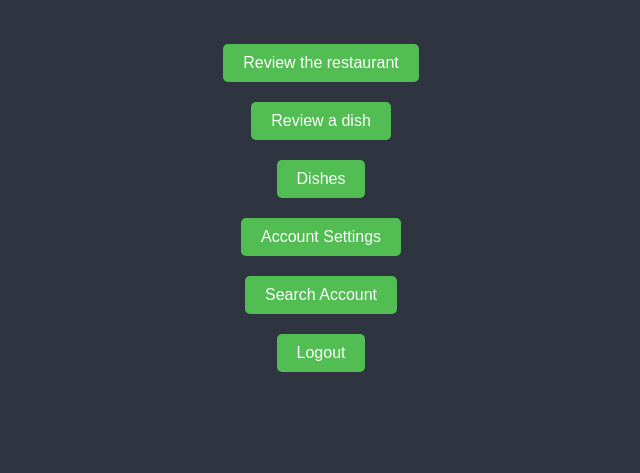
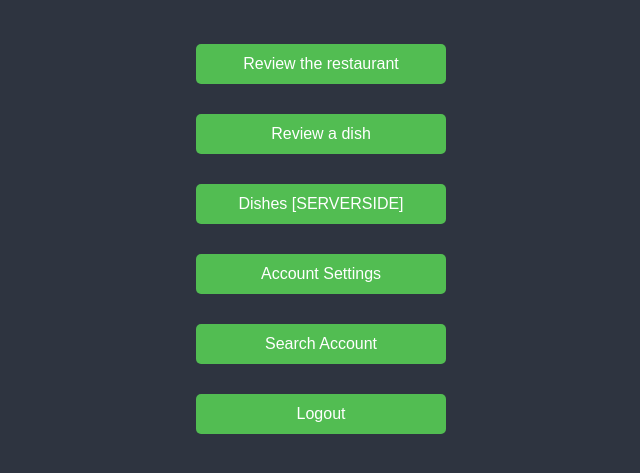
Before and after one commit to Amienzz/IT-PROG-Silly-Group, a PHP site: page /MAIN_page.php in a window 1280 px wide. Shown: the part 56-529 px from the top of the page, without its empty margins (319-959 px from the left). Run offline with PHP 8.4, Linux system fonts and the light colour scheme; the visitor is signed in with stand-in values (Sample User, id 1); data that the repository does not hold is empty.

Commit message:
Added Changes to MAIN_page and specific FUNC files for testing.

```diff
--- a/MAIN_page.php
+++ b/MAIN_page.php
@@ -42,20 +42,44 @@ $bio = $P->getBio();*/
     </p>
 </div>-->
 
-<!--Main page div-->
+<style>
+    .mainstyle {
+        width: 250px;
+        height: 40px;
+        padding: 10px;
+        font-size: 16px;
+        margin-bottom: 10px;
+        cursor: pointer;
+        border: none;
+        background-color: #52bd52; /
+        color: #fff;
+        border-radius: 5px;
+    }
+    .mainstyle:hover {
+        background-color: #3c6444;
+    }
+
+    .button-container {
+        display: flex;
+        justify-content: center; /* Center horizontally */
+        align-items: center; /* Center vertically */
+    }
+</style>
+
+<!-- Main page div -->
 <div id="mainpage">
     <main>
-        <!--User account functions-->
-        <button onclick="toggle(review_restaurant); toggle(mainpage)">Review the restaurant</button><br>
-        <button onclick="toggle(review_dish); toggle(mainpage)">Review a dish</button><br>
+        <!-- User account functions -->
+        <button class="mainstyle" onclick="toggle(review_restaurant); toggle(mainpage)">Review the restaurant</button><br>
+        <button class="mainstyle" onclick="toggle(review_dish); toggle(mainpage)">Review a dish</button><br>
 
-        <!--Business account functions-->
-        <button onclick="toggle(dishes)">Dishes</button><br>
+        <!-- Business account functions -->
+        <button class="mainstyle" onclick="toggle(dishes); toggle(mainpage)">Dishes [SERVERSIDE]</button><br>
 
-        <!--Any account functions-->
-        <button onclick="toggle(review_dish); toggle(mainpage)">Account Settings</button><br>
-        <button onclick="toggle(search_account); toggle(mainpage)">Search Account</button><br>
-        <button onclick="window.location.href='index.php'">Logout</button><br>
+        <!-- Any account functions -->
+        <button class="mainstyle" onclick="toggle(review_dish); toggle(mainpage)">Account Settings</button><br>
+        <button class="mainstyle" onclick="toggle(search_account); toggle(mainpage)">Search Account</button><br>
+        <button class="mainstyle" onclick="window.location.href='index.php'">Logout</button><br>
     </main>
 </div>
 
@@ -106,7 +130,7 @@ $bio = $P->getBio();*/
     <main>
         <form action="FUNC_DR.php" method="get">
             <input type="hidden" name="action" value="create">
-            <button type="submit">Create a Dish Review</button>
+            <button onclick="scrollToCreateDishReview()">Create a Dish Review</button>
         </form>
 
         <form action="FUNC_DR.php" method="get">
@@ -122,6 +146,7 @@ $bio = $P->getBio();*/
         <button onclick="toggle(review_dish); toggle(mainpage)">Return to main menu</button><br>
     </main>
 </div>
+
 
 <!--Dishes div-->
 <div id="dishes" style="display: none;">
@@ -146,7 +171,7 @@ $bio = $P->getBio();*/
             <button type="submit">Delete Dish</button>
         </form>
 
-        <button onclick="toggle(review_restaurant); toggle(mainpage)">Return to Main Menu</button><br>
+        <button onclick="toggle(dishes); toggle(mainpage)">Return to Main Menu</button><br>
     </main>
 </div>
 
@@ -168,7 +193,7 @@ $bio = $P->getBio();*/
             <button type="submit">Edit Number</button>
         </form>
 
-        <button onclick="toggle(review_restaurant); toggle(mainpage)">Return to Main Menu</button><br>
+        <button onclick="toggle(profile); toggle(mainpage)">Return to Main Menu</button><br>
     </main>
 </div>
 
@@ -190,63 +215,6 @@ $bio = $P->getBio();*/
     </main>
 </div>
 
-<!-- DELETE THE CONTENTS WITHIN THESE BOUNDS -->
-<!-- DELETE THE CONTENTS WITHIN THESE BOUNDS -->
-<!-- DELETE THE CONTENTS WITHIN THESE BOUNDS -->
-<!-- DELETE THE CONTENTS WITHIN THESE BOUNDS -->
-<!--Review dish div-->
-<!--
-
-<div id="review_dish" style="display: none;">
-    <main>
-        <button onclick="window.location.href='input_review.php'">Create a dish review</button><br>
-        <button onclick="window.location.href='view_dishreview.php'">View, Update, and Delete a review</button><br>
-        <button onclick="window.location.href='search_review.php'">Search a dish review</button><br>
-        <button onclick="toggle(review_dish); toggle(mainpage)">Return to main menu</button><br>
-    </main>
-</div>
- Dishes div
-<div id="dishes" style="display: none;">
-    <main>
-        <button onclick="window.location.href='add_dish.html'">Add Dish</button>
-        <button onclick="window.location.href='view_dish.jsp'">View & Update Dish</button>
-        <button onclick="window.location.href='search_dishes.jsp'">Search Dish</button>
-        <button onclick="window.location.href='delete_dish_category.html'">Delete Dish</button><br>
-        <button onclick="toggle(review_dish); toggle(mainpage)">Return to Main Menu</button>
-    </main>
-</div>
- Profile div
-<div id="profile" style="display: none;">
-    <main>
-        <button onclick="window.location.href='edit_username.html'">Edit Username</button>
-        <button onclick="window.location.href='edit_bio.html'">Edit Bio</button>
-        <button onclick="window.location.href='edit_number.html'">Edit Number</button>
-        <button onclick="toggle(profile); toggle(mainpage)">Return to Main Menu</button>
-    </main>
-</div>
- Search Account div
-<div id="search_account" style="display: none;">
-    <main>
-        <form action = "process_view.jsp">
-            <label for="gender">Gender: </label>
-            <select id="gender" name="gender">
-                <option value="Male">Male</option>
-                <option value="Female">Female</option>
-                 <option value="Non-binary">Non-binary</option>
-                <option value="Prefer not to say">Prefer not to say</option>
-            </select>
-            <br>
-            <button onclick="">Search Account</button>
-        </form>
-        <button onclick="toggle(search_account); toggle(mainpage)">Return to Main Menu</button>
-    </main>
-</div>
--->
-<!-- DELETE THE CONTENTS WITHIN THESE BOUNDS -->
-<!-- DELETE THE CONTENTS WITHIN THESE BOUNDS -->
-<!-- DELETE THE CONTENTS WITHIN THESE BOUNDS -->
-<!-- DELETE THE CONTENTS WITHIN THESE BOUNDS -->
-
 <script src="script.js"></script>
 </body>
 </html>
--- a/index.php
+++ b/index.php
@@ -31,7 +31,7 @@
                     //Verify login credentials; if valid then redirect to main page and store login into $_SESSION variable, otherwise redirect back here
 
                     //Only for testing purposes, put inside proper conditional parameters
-                    header("Location: mainpage.php");
+                    header("Location: MAIN_page.php");
                     exit;
                 }
             ?>
@@ -90,7 +90,7 @@
                     //Verify if no conflicting email, if it exists then redirect back here, else create the account and store credentials into $_SESSION variable and go to main page
 
                     //Only for testing purposes, put inside proper conditional parameters
-                    header("Location: mainpage.php");
+                    header("Location: MAIN_page.php");
                     exit;
                 }
             ?>
```
Also changed, not shown: FUNC_DR.php (+50 -51 lines), FUNC_RR.php (+4 -4 lines).
